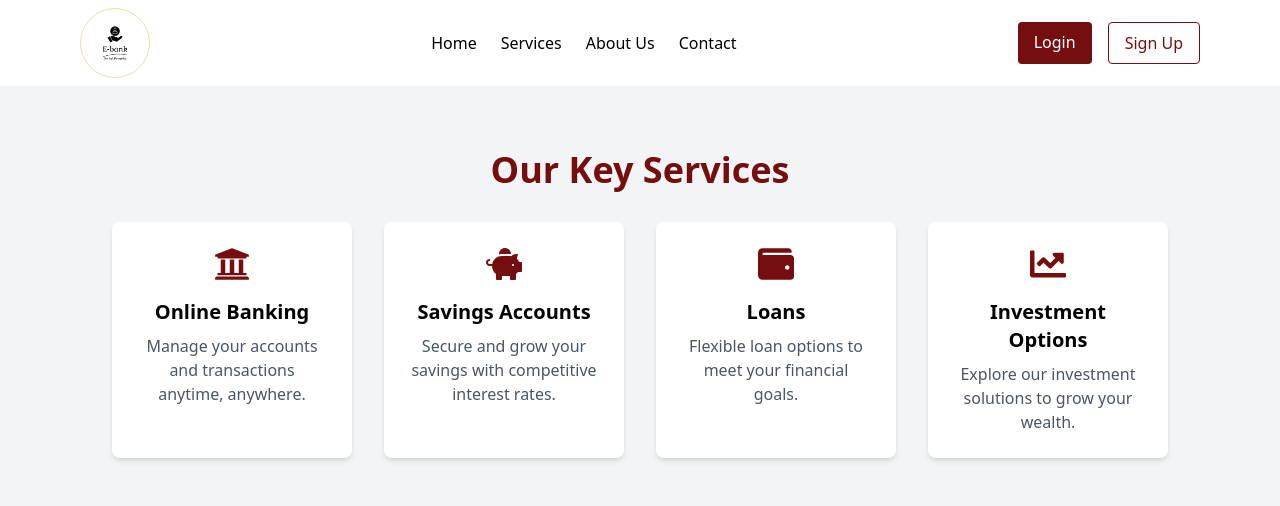
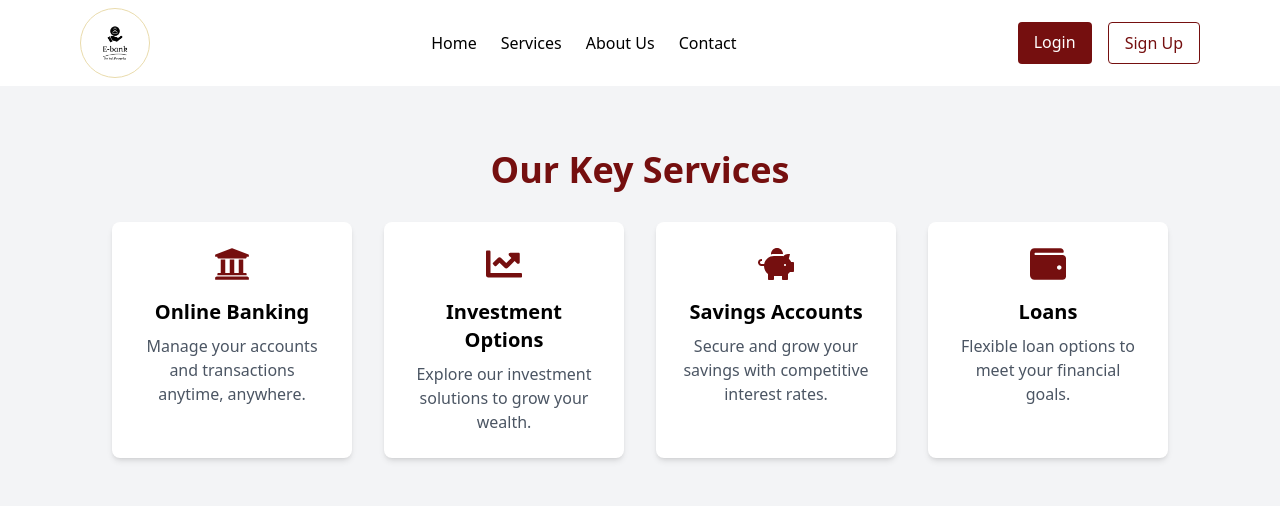
Before and after one commit to Bz14/E-bank, a Next.js app in the folder Frontend/e-bank/: page /home/components/features in a window 1280 px wide. Shown: the top 506 px of the page. Built offline with nearby package versions, Linux system fonts and the light colour scheme.

Commit message:
Features section adde.d

```diff
--- a/Frontend/e-bank/src/app/home/components/features/page.tsx
+++ b/Frontend/e-bank/src/app/home/components/features/page.tsx
@@ -4,43 +4,76 @@ import {
   FaWallet,
   FaChartLine,
 } from "react-icons/fa";
+import { motion } from "framer-motion";
 
 const FeaturesOverview = () => {
+  const cardVariants = {
+    hidden: { opacity: 0, y: 20 },
+    visible: { opacity: 1, y: 0 },
+  };
+
   return (
     <section className="bg-gray-100 py-16">
       <div className="max-w-6xl mx-auto px-6 md:px-12 text-center">
         <h2 className="text-3xl md:text-4xl font-bold text-mainRed mb-8">
           Our Key Services
         </h2>
-        <div className="grid grid-cols-1 md:grid-cols-2 lg:grid-cols-4 gap-8">
-          <div className="bg-white p-6 rounded-lg shadow-md hover:shadow-lg transition duration-300">
+        <div className="grid grid-cols-1 sm:grid-cols-2 md:grid-cols-3 lg:grid-cols-4 gap-8">
+          <motion.div
+            className="bg-white p-6 rounded-lg shadow-md hover:shadow-lg transition duration-300"
+            initial="hidden"
+            animate="visible"
+            variants={cardVariants}
+            transition={{ duration: 0.5 }}
+          >
             <FaUniversity className="text-4xl text-mainRed mx-auto mb-4" />
             <h3 className="text-xl font-semibold mb-2">Online Banking</h3>
             <p className="text-gray-600">
               Manage your accounts and transactions anytime, anywhere.
             </p>
-          </div>
-          <div className="bg-white p-6 rounded-lg shadow-md hover:shadow-lg transition duration-300">
+          </motion.div>
+
+          <motion.div
+            className="bg-white p-6 rounded-lg shadow-md hover:shadow-lg transition duration-300"
+            initial="hidden"
+            animate="visible"
+            variants={cardVariants}
+            transition={{ duration: 0.5 }}
+          >
+            <FaChartLine className="text-4xl text-mainRed mx-auto mb-4" />
+            <h3 className="text-xl font-semibold mb-2">Investment Options</h3>
+            <p className="text-gray-600">
+              Explore our investment solutions to grow your wealth.
+            </p>
+          </motion.div>
+
+          <motion.div
+            className="bg-white p-6 rounded-lg shadow-md hover:shadow-lg transition duration-300"
+            initial="hidden"
+            animate="visible"
+            variants={cardVariants}
+            transition={{ duration: 0.5 }}
+          >
             <FaPiggyBank className="text-4xl text-mainRed mx-auto mb-4" />
             <h3 className="text-xl font-semibold mb-2">Savings Accounts</h3>
             <p className="text-gray-600">
               Secure and grow your savings with competitive interest rates.
             </p>
-          </div>
-          <div className="bg-white p-6 rounded-lg shadow-md hover:shadow-lg transition duration-300">
+          </motion.div>
+
+          <motion.div
+            className="bg-white p-6 rounded-lg shadow-md hover:shadow-lg transition duration-300"
+            initial="hidden"
+            animate="visible"
+            variants={cardVariants}
+            transition={{ duration: 0.5 }}
+          >
             <FaWallet className="text-4xl text-mainRed mx-auto mb-4" />
             <h3 className="text-xl font-semibold mb-2">Loans</h3>
             <p className="text-gray-600">
               Flexible loan options to meet your financial goals.
             </p>
-          </div>
-          <div className="bg-white p-6 rounded-lg shadow-md hover:shadow-lg transition duration-300">
-            <FaChartLine className="text-4xl text-mainRed mx-auto mb-4" />
-            <h3 className="text-xl font-semibold mb-2">Investment Options</h3>
-            <p className="text-gray-600">
-              Explore our investment solutions to grow your wealth.
-            </p>
-          </div>
+          </motion.div>
         </div>
       </div>
     </section>
```
